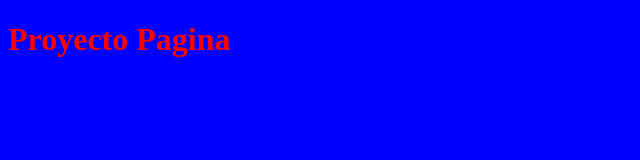
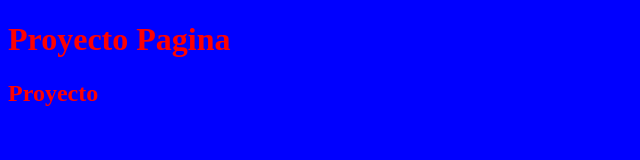
Before and after one commit to escobargea/PaginaGit, a plain HTML site: page index.html in a window 1280 px wide. Shown: the whole page, without its empty margins (0-640 px from the left). Drawn offline with Linux system fonts and the light colour scheme.

Commit message:
Update index.html

```diff
--- a/index.html
+++ b/index.html
@@ -7,5 +7,6 @@
 </head>
 <body>
     <h1>Proyecto Pagina</h1>
+    <h2>Proyecto</h2>
 </body>
 </html>
```
